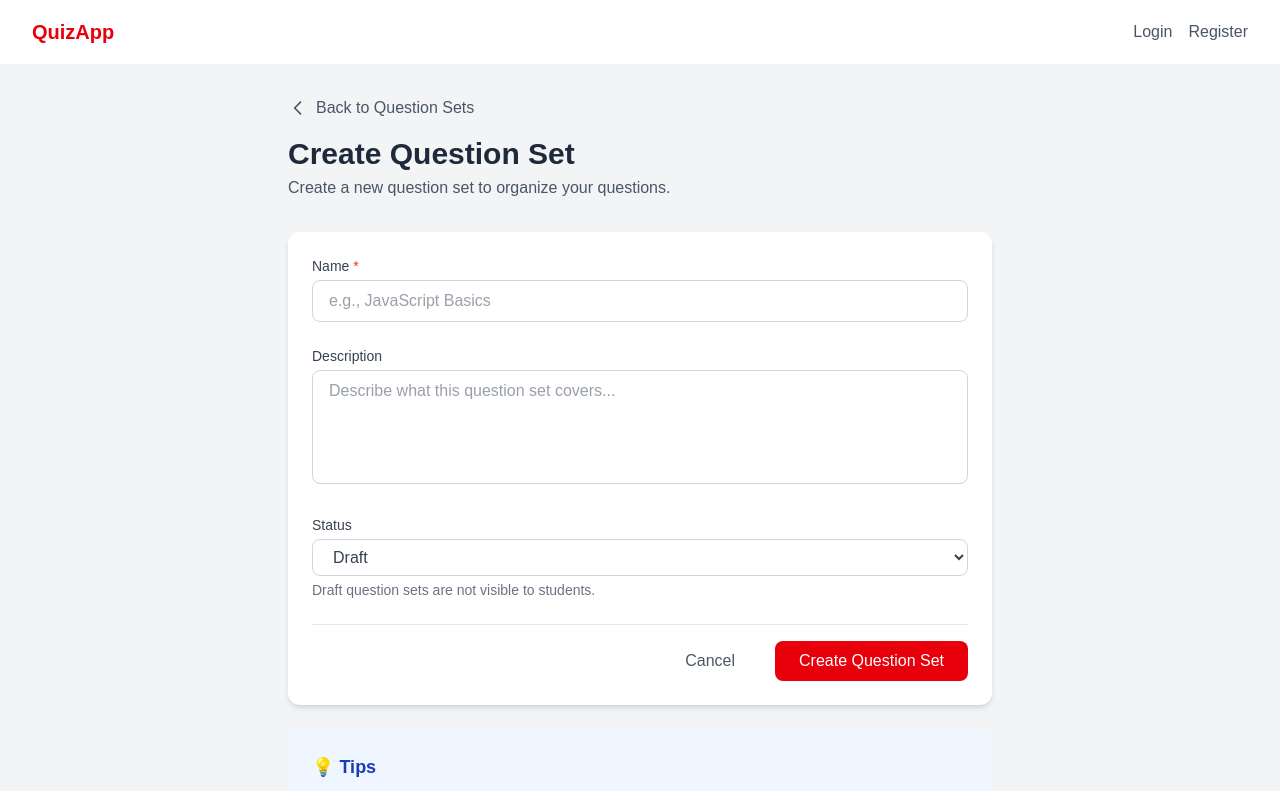
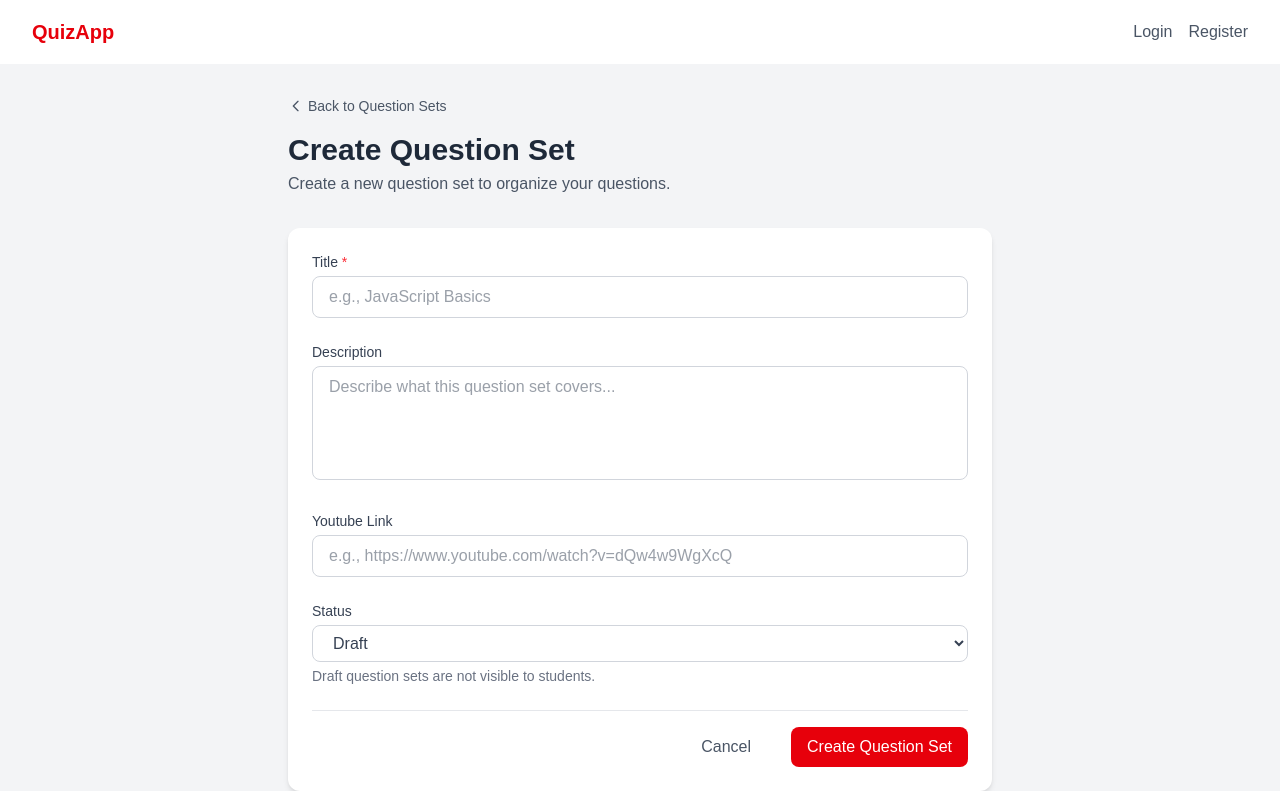
Before and after one commit to SaiSoeSan/quizapp-frontend, a Next.js app: page /admin/question-sets/create in a window 1280 px wide. Shown: the top 791 px of the page. Built offline with nearby package versions, Linux system fonts and the light colour scheme.

Commit message:
delete question set and add new question set

```diff
--- a/app/admin/question-sets/create/page.tsx
+++ b/app/admin/question-sets/create/page.tsx
@@ -3,6 +3,9 @@
 import { useState } from "react";
 import { useRouter } from "next/navigation";
 import Link from "next/link";
+import Button from "@/components/ui/Button";
+import DashboardHeader from "@/components/dashboard/DashboardHeader";
+import { questionSetService } from "@/services/questionSetService";
 
 export default function CreateQuestionSetPage() {
   const router = useRouter();
@@ -10,13 +13,19 @@ export default function CreateQuestionSetPage() {
   const [error, setError] = useState<string | null>(null);
 
   const [formData, setFormData] = useState({
-    name: "",
+    title: "",
     description: "",
+    youtubeLink: "",
     status: "draft" as "active" | "draft",
   });
 
   const handleChange = (
-    e: React.ChangeEvent<HTMLInputElement | HTMLTextAreaElement | HTMLSelectElement>
+    e: React.ChangeEvent<
+      | HTMLInputElement
+      | HTMLTextAreaElement
+      | HTMLSelectElement
+      | HTMLInputElement
+    >,
   ) => {
     const { name, value } = e.target;
     setFormData((prev) => ({ ...prev, [name]: value }));
@@ -28,12 +37,7 @@ export default function CreateQuestionSetPage() {
     setError(null);
 
     try {
-      // TODO: Replace with actual API call
-      console.log("Creating question set:", formData);
-
-      // Simulate API call
-      await new Promise((resolve) => setTimeout(resolve, 1000));
-
+      await questionSetService.create(formData);
       // Redirect to question sets list
       router.push("/admin/question-sets");
     } catch (err) {
@@ -47,34 +51,14 @@ export default function CreateQuestionSetPage() {
   return (
     <div className="min-h-screen bg-gray-100">
       <div className="max-w-3xl mx-auto px-4 sm:px-6 lg:px-8 py-8">
-        {/* Header */}
-        <div className="mb-8">
-          <Link
-            href="/admin/question-sets"
-            className="inline-flex items-center text-gray-600 hover:text-gray-800 mb-4"
-          >
-            <svg
-              className="w-5 h-5 mr-2"
-              fill="none"
-              stroke="currentColor"
-              viewBox="0 0 24 24"
-            >
-              <path
-                strokeLinecap="round"
-                strokeLinejoin="round"
-                strokeWidth={2}
-                d="M15 19l-7-7 7-7"
-              />
-            </svg>
-            Back to Question Sets
-          </Link>
-          <h1 className="text-3xl font-bold text-gray-800">
-            Create Question Set
-          </h1>
-          <p className="text-gray-600 mt-1">
-            Create a new question set to organize your questions.
-          </p>
-        </div>
+        <DashboardHeader
+          title="Create Question Set"
+          description="Create a new question set to organize your questions."
+          backLink={{
+            text: "Back to Question Sets",
+            href: "/admin/question-sets",
+          }}
+        />
 
         {/* Form */}
         <div className="bg-white rounded-xl shadow-md p-6">
@@ -85,19 +69,19 @@ export default function CreateQuestionSetPage() {
           )}
 
           <form onSubmit={handleSubmit} className="space-y-6">
-            {/* Name */}
+            {/* Title */}
             <div>
               <label
-                htmlFor="name"
+                htmlFor="title"
                 className="block text-sm font-medium text-gray-700 mb-1"
               >
-                Name <span className="text-red-500">*</span>
+                Title <span className="text-red-500">*</span>
               </label>
               <input
                 type="text"
-                id="name"
-                name="name"
-                value={formData.name}
+                id="title"
+                name="title"
+                value={formData.title}
                 onChange={handleChange}
                 placeholder="e.g., JavaScript Basics"
                 className="w-full px-4 py-2 border border-gray-300 rounded-lg focus:outline-none focus:ring-2 focus:ring-red-500 text-gray-700"
@@ -121,6 +105,24 @@ export default function CreateQuestionSetPage() {
                 placeholder="Describe what this question set covers..."
                 rows={4}
                 className="w-full px-4 py-2 border border-gray-300 rounded-lg focus:outline-none focus:ring-2 focus:ring-red-500 text-gray-700 resize-none"
+              />
+            </div>
+
+            <div>
+              <label
+                htmlFor="youtubeLink"
+                className="block text-sm font-medium text-gray-700 mb-1"
+              >
+                Youtube Link
+              </label>
+              <input
+                type="text"
+                id="youtubeLink"
+                name="youtubeLink"
+                value={formData.youtubeLink}
+                onChange={handleChange}
+                placeholder="e.g., https://www.youtube.com/watch?v=dQw4w9WgXcQ"
+                className="w-full px-4 py-2 border border-gray-300 rounded-lg focus:outline-none focus:ring-2 focus:ring-red-500 text-gray-700"
               />
             </div>
 
@@ -155,31 +157,22 @@ export default function CreateQuestionSetPage() {
               >
                 Cancel
               </Link>
-              <button
-                type="submit"
-                disabled={loading}
-                className="px-6 py-2 bg-red-600 text-white rounded-lg hover:bg-red-700 transition-colors disabled:bg-red-400 cursor-pointer"
-              >
+              <Button type="submit" disabled={loading} variant="danger">
                 {loading ? "Creating..." : "Create Question Set"}
-              </button>
+              </Button>
             </div>
           </form>
         </div>
 
         {/* Tips */}
         <div className="mt-6 bg-blue-50 rounded-xl p-6">
-          <h3 className="text-lg font-semibold text-blue-800 mb-2">
-            💡 Tips
-          </h3>
+          <h3 className="text-lg font-semibold text-blue-800 mb-2">💡 Tips</h3>
           <ul className="text-sm text-blue-700 space-y-2">
+            <li>• Choose a clear, descriptive name for your question set.</li>
+            <li>• You can add questions after creating the question set.</li>
             <li>
-              • Choose a clear, descriptive name for your question set.
-            </li>
-            <li>
-              • You can add questions after creating the question set.
-            </li>
-            <li>
-              • Set status to &quot;Draft&quot; while you&apos;re still adding questions.
+              • Set status to &quot;Draft&quot; while you&apos;re still adding
+              questions.
             </li>
             <li>
               • Change status to &quot;Active&quot; when ready for students.
--- a/app/admin/question-sets/page.tsx
+++ b/app/admin/question-sets/page.tsx
@@ -8,6 +8,7 @@ import { QuestionSet } from "@/types/questionSets";
 import { questionSetService } from "@/services/questionSetService";
 import LoadingSpinner from "@/components/ui/Loading";
 import DashboardHeader from "@/components/dashboard/DashboardHeader";
+import Swal from "sweetalert2";
 
 export default function QuestionSetsPage() {
   const [questionSets, setQuestionSets] = useState<QuestionSet[]>([]);
@@ -58,10 +59,17 @@ export default function QuestionSetsPage() {
   };
 
   const deleteHandler = async (id: number) => {
-    if (!confirm("Are you sure you want to delete this question set?")) {
-      return;
+    const result = await Swal.fire({
+      title: "Are you sure?",
+      text: "You won't be able to revert this!",
+      showCancelButton: true,
+      confirmButtonColor: "#dc2626",
+      cancelButtonColor: "#6b7280",
+      confirmButtonText: "Yes, delete it!",
+    });
+    if (result.isConfirmed) {
+      await deleteQuestionSet(id);
     }
-    await deleteQuestionSet(id);
   };
 
   return (
--- a/package.json
+++ b/package.json
@@ -12,7 +12,8 @@
     "axios": "^1.13.2",
     "next": "16.1.1",
     "react": "19.2.3",
-    "react-dom": "19.2.3"
+    "react-dom": "19.2.3",
+    "sweetalert2": "^11.26.17"
   },
   "devDependencies": {
     "@tailwindcss/postcss": "^4",
--- a/services/questionSetService.ts
+++ b/services/questionSetService.ts
@@ -1,5 +1,9 @@
 import api from "@/lib/axiosConfig";
-import { GetAllQuestionSetsResponse, QuestionSet } from "@/types/questionSets";
+import {
+  CreateQuestionSetRequest,
+  GetAllQuestionSetsResponse,
+  QuestionSet,
+} from "@/types/questionSets";
 
 export const questionSetService = {
   getAll: async (): Promise<GetAllQuestionSetsResponse> => {
@@ -14,21 +18,23 @@ export const questionSetService = {
     return response.data;
   },
 
-  create: async (data: Partial<QuestionSet>): Promise<QuestionSet> => {
+  create: async (
+    data: Partial<CreateQuestionSetRequest>,
+  ): Promise<QuestionSet> => {
     const response = await api.post<QuestionSet>("/admin/question-sets", data);
     return response.data;
   },
 
-  update: async (
-    id: number,
-    data: Partial<QuestionSet>,
-  ): Promise<QuestionSet> => {
-    const response = await api.put<QuestionSet>(
-      `/admin/question-sets/${id}`,
-      data,
-    );
-    return response.data;
-  },
+  // update: async (
+  //   id: number,
+  //   data: Partial<UpdateQuestionSetRequest>,
+  // ): Promise<QuestionSet> => {
+  //   const response = await api.put<QuestionSet>(
+  //     `/admin/question-sets/${id}`,
+  //     data,
+  //   );
+  //   return response.data;
+  // },
 
   delete: async (id: number): Promise<void> => {
     await api.delete(`/admin/question-sets/${id}`);
--- a/types/questionSets.ts
+++ b/types/questionSets.ts
@@ -18,13 +18,13 @@ export interface GetAllQuestionSetsResponse {
 export interface CreateQuestionSetRequest {
   title: string;
   description?: string;
-  youtube_link?: string | null | undefined;
+  youtubeLink?: string | null | undefined;
   status?: "active" | "draft";
 }
 
 export interface UpdateQuestionSetRequest {
   title?: string;
   description?: string;
-  youtube_link?: string | null | undefined;
+  youtubeLink?: string | null | undefined;
   status?: "active" | "draft";
 }
```
Also changed, not shown: 1 other file (tests, documents, lock files or other folders).
